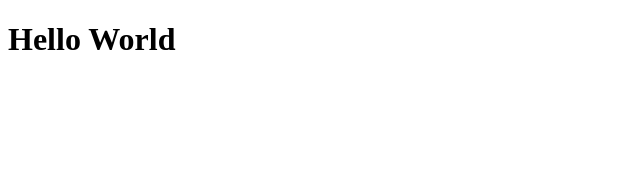
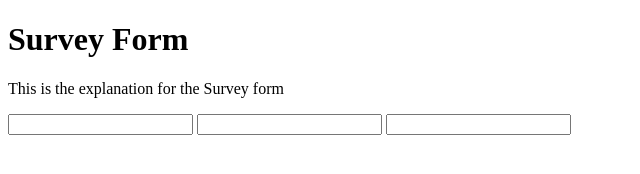
Before and after one commit to nelrsf/MicroverseTomasNelson, a plain HTML site: page index.html in a window 1280 px wide. Shown: the whole page, without its empty margins (0-640 px from the left). Drawn offline with Linux system fonts and the light colour scheme.

Commit message:
stories1-9

```diff
--- a/index.html
+++ b/index.html
@@ -1,15 +1,22 @@
 <!DOCTYPE html>
 <html lang="en">
   <head>
-    <meta charset="UTF-8">
+    <meta charset="UTF-8" />
     <title>Fork Me! FCC: Test Suite Template</title>
-    <link rel="stylesheet" href="css/style.css">
+    <link rel="stylesheet" href="css/style.css" />
   </head>
 
   <body>
     <script src="https://cdn.freecodecamp.org/testable-projects-fcc/v1/bundle.js"></script>
 
-  <h1>Hello World</h1>
-    <script  src="js/index.js"></script>
+    <h1 id="title">Survey Form</h1>
+    <p id="description">This is the explanation for the Survey form</p>
+    <form action="" id="survey-form">
+      <input type="text" name="name" id="name" required>
+      <input type="email" id="email" name="email" required>
+      <input type="number" id="number" name="number" required>
+    </form>
+
+    <script src="js/index.js"></script>
   </body>
 </html>
```
